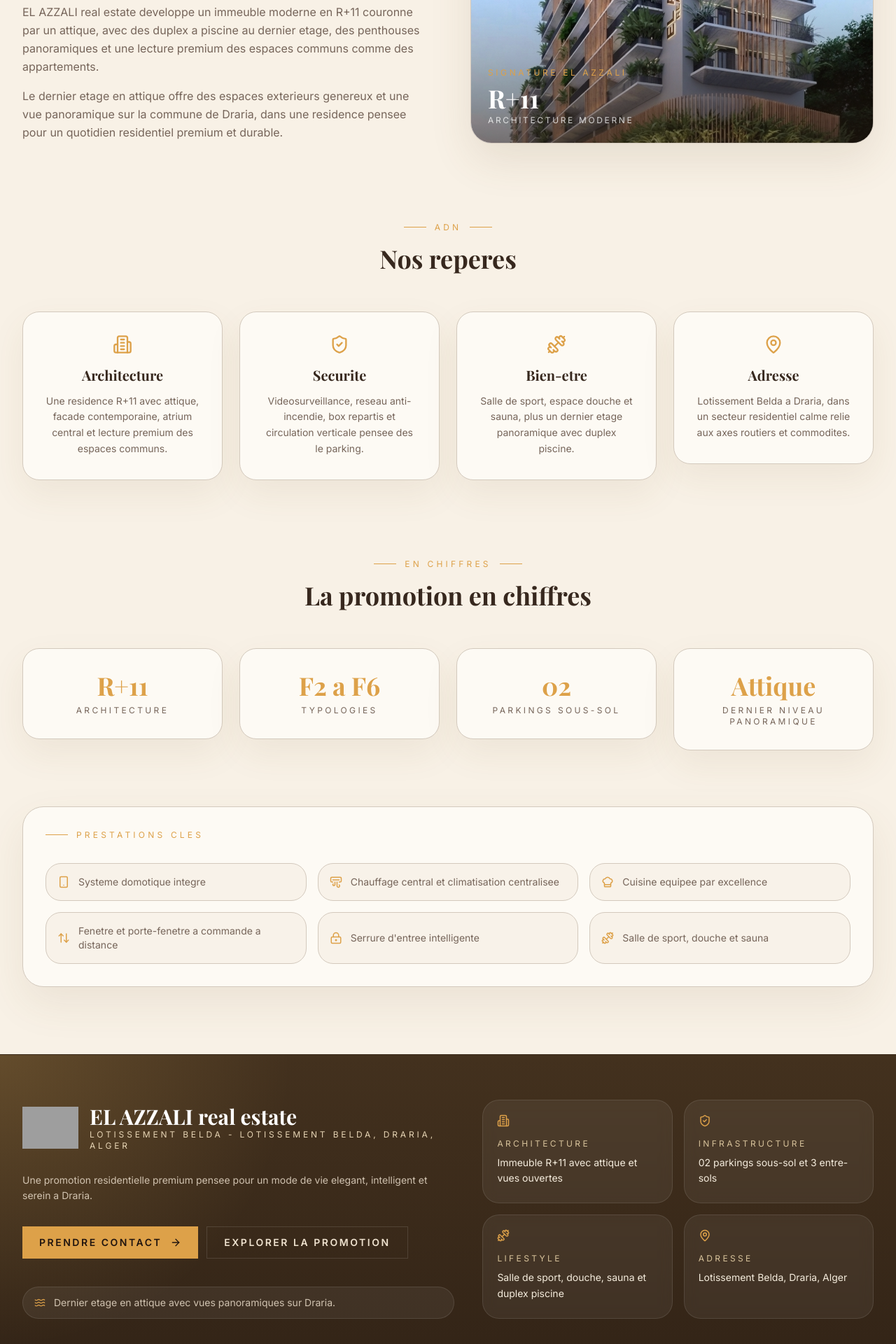
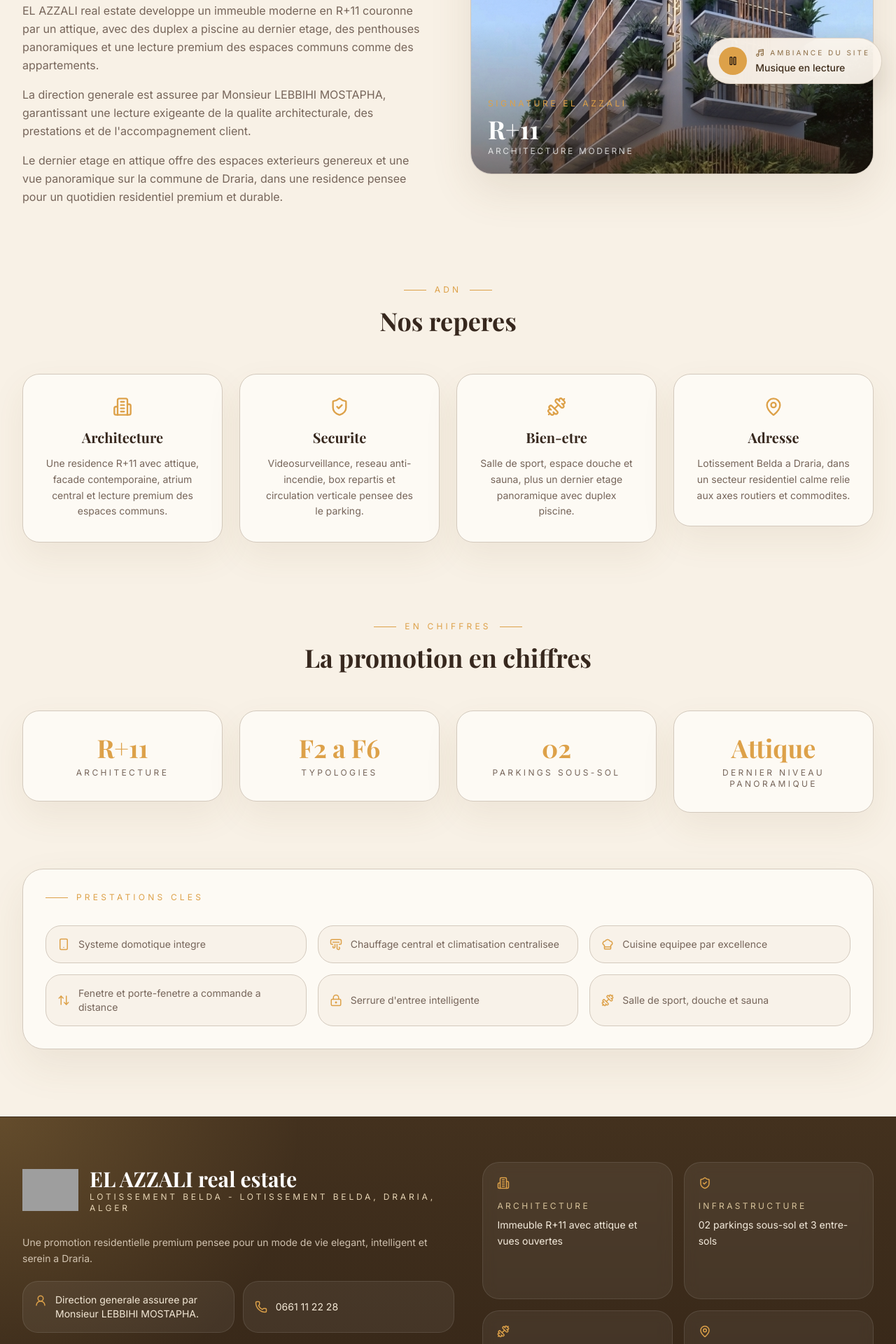
Before and after one commit to RENOLIX/promotion.github.io, a React (Vite) app: page /a-propos in a window 1280 px wide. Shown: the part 660-2580 px from the top of the page at 70% size. Built offline with nearby package versions, Linux system fonts and the light colour scheme; grey boxes are pictures that could not be loaded; a web font is replaced by a local one.

Commit message:
Add management details and site-wide music

```diff
--- a/src/App.tsx
+++ b/src/App.tsx
@@ -1,6 +1,7 @@
 import { useEffect } from "react";
 import { BrowserRouter, Route, Routes, useLocation } from "react-router-dom";
 import AppLayout from "./components/layout/AppLayout";
+import SiteAudio from "./components/layout/SiteAudio";
 import { DefaultProviders } from "./components/providers/default";
 import { getRouterBasename } from "./lib/utils";
 import AProposPage from "./pages/a-propos/page";
@@ -24,6 +25,7 @@
   return (
     <DefaultProviders>
       <BrowserRouter basename={getRouterBasename()}>
+        <SiteAudio />
         <ScrollToTop />
         <Routes>
           <Route path="/auth/callback" element={<AuthCallback />} />
--- /dev/null
+++ b/src/components/layout/SiteAudio.tsx
@@ -0,0 +1,114 @@
+import { Music4, Pause, Play } from "lucide-react";
+import { useCallback, useEffect, useRef, useState } from "react";
+import { siteInfo } from "../../lib/site";
+
+export default function SiteAudio() {
+  const audioRef = useRef<HTMLAudioElement>(null);
+  const [isPlaying, setIsPlaying] = useState(false);
+  const [isReady, setIsReady] = useState(false);
+
+  const startPlayback = useCallback(async () => {
+    const audio = audioRef.current;
+
+    if (!audio) {
+      return;
+    }
+
+    audio.loop = true;
+    audio.volume = 0.22;
+
+    try {
+      await audio.play();
+      setIsPlaying(true);
+    } catch {
+      setIsPlaying(false);
+    }
+  }, []);
+
+  useEffect(() => {
+    const audio = audioRef.current;
+
+    if (!audio) {
+      return;
+    }
+
+    const handlePlay = () => setIsPlaying(true);
+    const handlePause = () => setIsPlaying(false);
+    const handleCanPlay = () => setIsReady(true);
+    const unlockPlayback = () => {
+      void startPlayback();
+    };
+
+    audio.loop = true;
+    audio.volume = 0.22;
+    audio.addEventListener("play", handlePlay);
+    audio.addEventListener("pause", handlePause);
+    audio.addEventListener("canplay", handleCanPlay);
+
+    void startPlayback();
+
+    window.addEventListener("pointerdown", unlockPlayback);
+    window.addEventListener("keydown", unlockPlayback);
+
+    return () => {
+      audio.removeEventListener("play", handlePlay);
+      audio.removeEventListener("pause", handlePause);
+      audio.removeEventListener("canplay", handleCanPlay);
+      window.removeEventListener("pointerdown", unlockPlayback);
+      window.removeEventListener("keydown", unlockPlayback);
+    };
+  }, [startPlayback]);
+
+  const togglePlayback = async () => {
+    const audio = audioRef.current;
+
+    if (!audio) {
+      return;
+    }
+
+    if (audio.paused) {
+      await startPlayback();
+      return;
+    }
+
+    audio.pause();
+    setIsPlaying(false);
+  };
+
+  return (
+    <>
+      <audio ref={audioRef} preload="auto">
+        <source
+          src={`${import.meta.env.BASE_URL}el-azzali/bach-prelude.mp3`}
+          type="audio/mpeg"
+        />
+      </audio>
+
+      <button
+        aria-label={isPlaying ? "Couper la musique du site" : "Activer la musique du site"}
+        className="fixed bottom-5 right-5 z-[80] flex items-center gap-3 rounded-full border border-[#6f5330]/18 bg-[rgba(255,248,238,0.92)] px-4 py-3 text-left shadow-[0_18px_40px_rgba(77,55,28,0.16)] backdrop-blur-xl transition-transform hover:-translate-y-0.5"
+        onClick={() => {
+          void togglePlayback();
+        }}
+        type="button"
+      >
+        <span className="flex size-10 items-center justify-center rounded-full bg-primary text-primary-foreground">
+          {isPlaying ? <Pause size={16} /> : <Play size={16} className="ml-0.5" />}
+        </span>
+        <span className="hidden sm:block">
+          <span className="flex items-center gap-2 text-[10px] uppercase tracking-[0.3em] text-[#8c6d45]">
+            <Music4 size={13} />
+            Ambiance du site
+          </span>
+          <span className="mt-1 block text-sm font-medium text-[#3f2d1b]">
+            {isPlaying
+              ? "Musique en lecture"
+              : isReady
+                ? `Activer la suite de ${siteInfo.promoterShort}`
+                : "Chargement de la musique"}
+          </span>
+        </span>
+      </button>
+    </>
+  );
+}
--- a/src/components/layout/SiteFooter.tsx
+++ b/src/components/layout/SiteFooter.tsx
@@ -1,4 +1,13 @@
-import { ArrowRight, Building2, Dumbbell, MapPin, ShieldCheck, Waves } from "lucide-react";
+import {
+  ArrowRight,
+  Building2,
+  Dumbbell,
+  MapPin,
+  Phone,
+  ShieldCheck,
+  UserRound,
+  Waves,
+} from "lucide-react";
 import { Link } from "react-router-dom";
 import { siteInfo } from "../../lib/site";
 
@@ -50,6 +59,19 @@
               Une promotion residentielle premium pensee pour un mode de vie elegant, intelligent
               et serein a Draria.
             </p>
+            <div className="mt-5 grid gap-3 sm:grid-cols-2">
+              <div className="flex items-start gap-3 rounded-[22px] border border-white/10 bg-white/6 px-4 py-4 text-sm text-[#f3e8d6]">
+                <UserRound size={18} className="mt-0.5 shrink-0 text-primary" />
+                <span>Direction generale assuree par {siteInfo.directorGeneral}.</span>
+              </div>
+              <a
+                className="flex items-center gap-3 rounded-[22px] border border-white/10 bg-white/6 px-4 py-4 text-sm text-[#f3e8d6] transition-colors hover:border-primary"
+                href={`tel:${siteInfo.phoneHref}`}
+              >
+                <Phone size={18} className="shrink-0 text-primary" />
+                <span>{siteInfo.phone}</span>
+              </a>
+            </div>
 
             <div className="mt-8 flex flex-wrap gap-3">
               <Link
@@ -92,6 +114,7 @@
             {siteInfo.promoter} - {siteInfo.residence}
           </p>
           <p>© 2026 {siteInfo.promoter}. Tous droits reserves.</p>
+          <p>Direction generale : {siteInfo.directorGeneral}</p>
           <p>Developed by SITEMAGIQUE</p>
         </div>
       </div>
--- a/src/components/layout/SiteHeader.tsx
+++ b/src/components/layout/SiteHeader.tsx
@@ -1,4 +1,4 @@
-import { Menu, X } from "lucide-react";
+import { Menu, Phone, X } from "lucide-react";
 import { useEffect, useState } from "react";
 import { Link, NavLink, useLocation } from "react-router-dom";
 import { siteInfo } from "../../lib/site";
@@ -53,7 +53,14 @@
           ))}
         </nav>
 
-        <div className="hidden lg:block">
+        <div className="hidden items-center gap-3 lg:flex">
+          <a
+            className="inline-flex items-center gap-2 rounded-full border border-[#6f5330]/18 bg-card/80 px-4 py-3 text-sm font-medium text-foreground transition-colors hover:border-primary hover:text-primary"
+            href={`tel:${siteInfo.phoneHref}`}
+          >
+            <Phone size={16} className="text-primary" />
+            {siteInfo.phone}
+          </a>
           <Link
             className="inline-flex items-center gap-3 bg-primary px-6 py-3 text-sm font-semibold uppercase tracking-[0.18em] text-primary-foreground transition-colors hover:bg-primary/90"
             to="/contact"
@@ -89,6 +96,13 @@
               {link.label}
             </NavLink>
           ))}
+          <a
+            className="mt-2 inline-flex items-center justify-center gap-3 rounded-full border border-[#6f5330]/18 bg-card/80 px-6 py-3 text-sm font-medium text-foreground"
+            href={`tel:${siteInfo.phoneHref}`}
+          >
+            <Phone size={16} className="text-primary" />
+            {siteInfo.phone}
+          </a>
           <Link
             className="mt-2 inline-flex items-center justify-center gap-3 bg-primary px-6 py-3 text-sm font-semibold uppercase tracking-[0.18em] text-primary-foreground"
             to="/contact"
--- a/src/lib/site.ts
+++ b/src/lib/site.ts
@@ -3,6 +3,9 @@
 export const siteInfo = {
   promoter: "EL AZZALI real estate",
   promoterShort: "EL AZZALI",
+  directorGeneral: "Monsieur LEBBIHI MOSTAPHA",
+  phone: "0661 11 22 28",
+  phoneHref: "0661112228",
   residence: "Lotissement Belda",
   residenceShort: "Belda",
   logoUrl: "https://i.ibb.co/60gTvkfp/Chat-GPT-Image-24-avr-2026-17-24-10.png",
@@ -54,17 +57,17 @@
       value: "Lotissement Belda, Draria, Alger",
     },
     {
-      title: "Cadre de vie",
-      value:
-        "Un secteur residentiel calme, preserve de l'agitation et proche des ecoles, commerces et services urbains.",
+      title: "Direction generale",
+      value: "La direction generale est assuree par Monsieur LEBBIHI MOSTAPHA.",
     },
     {
-      title: "Architecture",
-      value: "Immeuble R+11 avec attique, vues degagees et dernier niveau panoramique.",
+      title: "Telephone",
+      value: "0661 11 22 28",
     },
     {
       title: "Commercialisation",
-      value: "Visites, disponibilites et accompagnement via le formulaire de contact integre.",
+      value:
+        "Visites, disponibilites et accompagnement dans un secteur residentiel calme, proche des axes routiers et commodites.",
     },
   ],
 } as const;
--- a/src/pages/a-propos/page.tsx
+++ b/src/pages/a-propos/page.tsx
@@ -101,6 +101,11 @@
             </h2>
             <p className="mb-4 leading-relaxed text-muted-foreground">{siteInfo.description}</p>
             <p className="mb-4 leading-relaxed text-muted-foreground">{siteInfo.longDescription}</p>
+            <p className="mb-4 leading-relaxed text-muted-foreground">
+              La direction generale est assuree par {siteInfo.directorGeneral}, garantissant une
+              lecture exigeante de la qualite architecturale, des prestations et de
+              l'accompagnement client.
+            </p>
             <p className="leading-relaxed text-muted-foreground">
               Le dernier etage en attique offre des espaces exterieurs genereux et une vue
               panoramique sur la commune de Draria, dans une residence pensee pour un quotidien
```
Also changed, not shown: src/pages/contact/page.tsx (+14 -13 lines), 1 other file (tests, documents, lock files or other folders).
